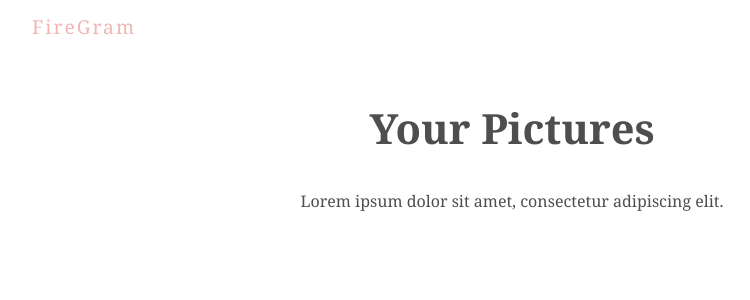
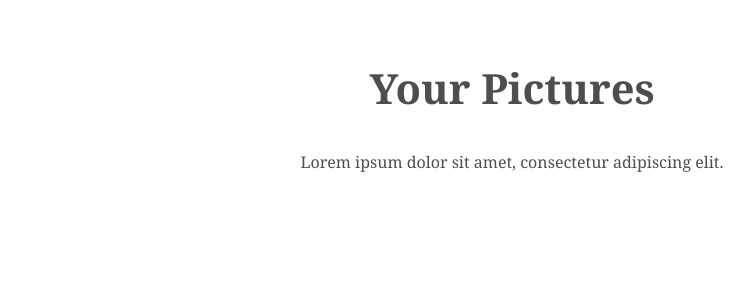
Before and after one commit to ofoscar/galeria-react, a React (Create React App) app: page / in a window 1280 px wide. Shown: the top 300 px of the page, without its empty margins (128-878 px from the left). Built offline with nearby package versions, Linux system fonts and the light colour scheme.

Commit message:
segundo commit

```diff
--- a/src/comps/Title.js
+++ b/src/comps/Title.js
@@ -3,7 +3,6 @@ import React from 'react';
 const Title = () => {
   return (
     <div className="title">
-      <h1>FireGram</h1>
       <h2>Your Pictures</h2>
       <p>Lorem ipsum dolor sit amet, consectetur adipiscing elit.</p>
     </div>
```
